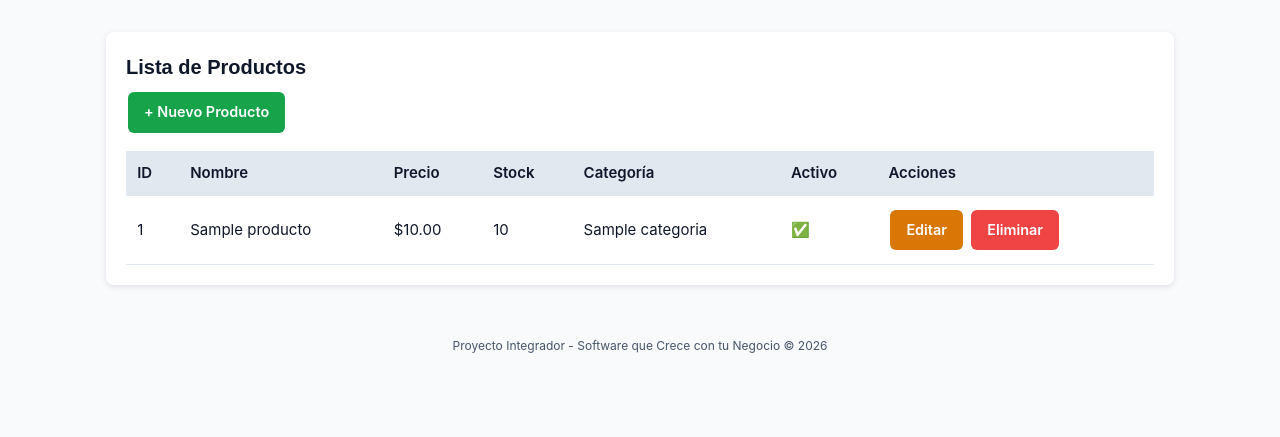
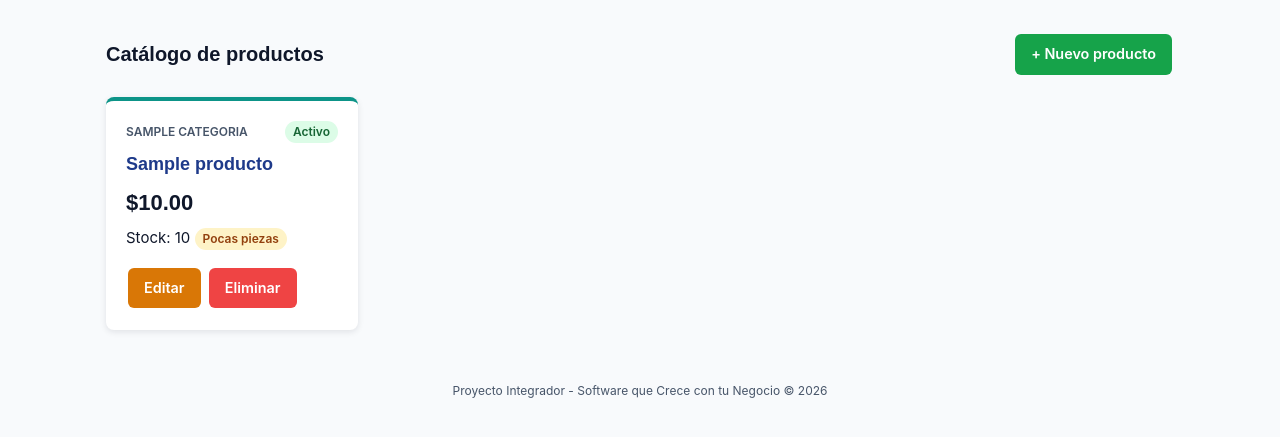
Before and after one commit to dimg101227hmczrsa6-ai/mi-negocio-django-3, a Django app: page /productos/ in a window 1280 px wide. Shown: the part 77-514 px from the top of the page. Run offline with Django 5.2, Linux system fonts and the light colour scheme; tables that the repository leaves empty hold one stand-in row (values such as "Sample post").

Commit message:
Rediseñar listado de productos como catalogo

```diff
--- a/static/css/styles.css
+++ b/static/css/styles.css
@@ -141,3 +141,43 @@ form p { margin-bottom: 0.75rem; }
 .login-card input:focus { outline: 3px solid var(--color-secondary); outline-offset: 1px; }
 .btn-block { display: block; width: 100%; padding: 0.75rem; }
 .login-card h2 { text-align: center; }
+
+/* Catálogo de productos */
+.page-header {
+    display: flex;
+    justify-content: space-between;
+    align-items: center;
+    flex-wrap: wrap;
+    gap: var(--space);
+    margin-bottom: 1.25rem;
+}
+.page-header h2 { margin-bottom: 0; }
+
+.product-grid {
+    display: grid;
+    grid-template-columns: repeat(auto-fill, minmax(240px, 1fr));
+    gap: 1.25rem;
+}
+.product-card {
+    display: flex;
+    flex-direction: column;
+    gap: 0.5rem;
+    background: #fff;
+    border-radius: var(--radius);
+    border-top: 4px solid var(--color-secondary);
+    padding: 1.25rem;
+    box-shadow: 0 2px 6px rgba(15, 23, 42, 0.1);
+}
+.product-top { display: flex; justify-content: space-between; align-items: center; gap: 0.5rem; }
+.product-category { font-size: 12px; font-weight: 600; text-transform: uppercase; color: #475569; }
+.product-name { font-family: var(--font-title); font-size: 18px; font-weight: 600; color: var(--color-primary); }
+.product-price { font-family: var(--font-title); font-size: 22px; font-weight: 700; }
+.product-actions { margin-top: auto; padding-top: 0.5rem; }
+
+.badge { display: inline-block; padding: 2px 8px; border-radius: 999px; font-size: 12px; font-weight: 600; }
+.badge-success { background: #dcfce7; color: #166534; }
+.badge-error { background: #fee2e2; color: #991b1b; }
+.badge-warning { background: #fef3c7; color: #92400e; }
+
+.empty-state { text-align: center; padding: 2rem; }
+.empty-state p { margin-bottom: var(--space); color: #475569; }
--- a/tienda/templates/tienda/productos/lista.html
+++ b/tienda/templates/tienda/productos/lista.html
@@ -1,31 +1,44 @@
 {% extends 'base.html' %}
-{% block title %}Productos{% endblock %}
+{% block title %}Productos - Arte y Papel{% endblock %}
 {% block content %}
-<div class="card">
-    <h2>Lista de Productos</h2>
-    <a href="{% url 'crear_producto' %}" class="btn btn-success">+ Nuevo Producto</a>
-    <table>
-        <thead>
-            <tr><th>ID</th><th>Nombre</th><th>Precio</th><th>Stock</th><th>Categoría</th><th>Activo</th><th>Acciones</th></tr>
-        </thead>
-        <tbody>
-            {% for producto in productos %}
-            <tr>
-                <td>{{ producto.id }}</td>
-                <td>{{ producto.nombre }}</td>
-                <td>${{ producto.precio }}</td>
-                <td>{{ producto.stock }}</td>
-                <td>{{ producto.categoria.nombre }}</td>
-                <td>{% if producto.activo %}✅{% else %}❌{% endif %}</td>
-                <td>
-                    <a href="{% url 'editar_producto' producto.pk %}" class="btn btn-warning">Editar</a>
-                    <a href="{% url 'eliminar_producto' producto.pk %}" class="btn btn-danger">Eliminar</a>
-                </td>
-            </tr>
-            {% empty %}
-            <tr><td colspan="7">No hay productos registrados.</td></tr>
-            {% endfor %}
-        </tbody>
-    </table>
+<div class="page-header">
+    <h2>Catálogo de productos</h2>
+    <a href="{% url 'crear_producto' %}" class="btn btn-success">+ Nuevo producto</a>
 </div>
+
+{% if productos %}
+<div class="product-grid">
+    {% for producto in productos %}
+    <article class="product-card">
+        <div class="product-top">
+            <span class="product-category">{{ producto.categoria.nombre }}</span>
+            {% if producto.activo %}
+                <span class="badge badge-success">Activo</span>
+            {% else %}
+                <span class="badge badge-error">Inactivo</span>
+            {% endif %}
+        </div>
+        <h3 class="product-name">{{ producto.nombre }}</h3>
+        <p class="product-price">${{ producto.precio }}</p>
+        <p class="product-stock">
+            Stock: {{ producto.stock }}
+            {% if producto.stock == 0 %}
+                <span class="badge badge-error">Agotado</span>
+            {% elif producto.stock <= 10 %}
+                <span class="badge badge-warning">Pocas piezas</span>
+            {% endif %}
+        </p>
+        <div class="product-actions">
+            <a href="{% url 'editar_producto' producto.pk %}" class="btn btn-warning">Editar</a>
+            <a href="{% url 'eliminar_producto' producto.pk %}" class="btn btn-danger">Eliminar</a>
+        </div>
+    </article>
+    {% endfor %}
+</div>
+{% else %}
+<div class="card empty-state">
+    <p>No hay productos registrados aún.</p>
+    <a href="{% url 'crear_producto' %}" class="btn btn-success">Agregar el primer producto</a>
+</div>
+{% endif %}
 {% endblock %}
```
